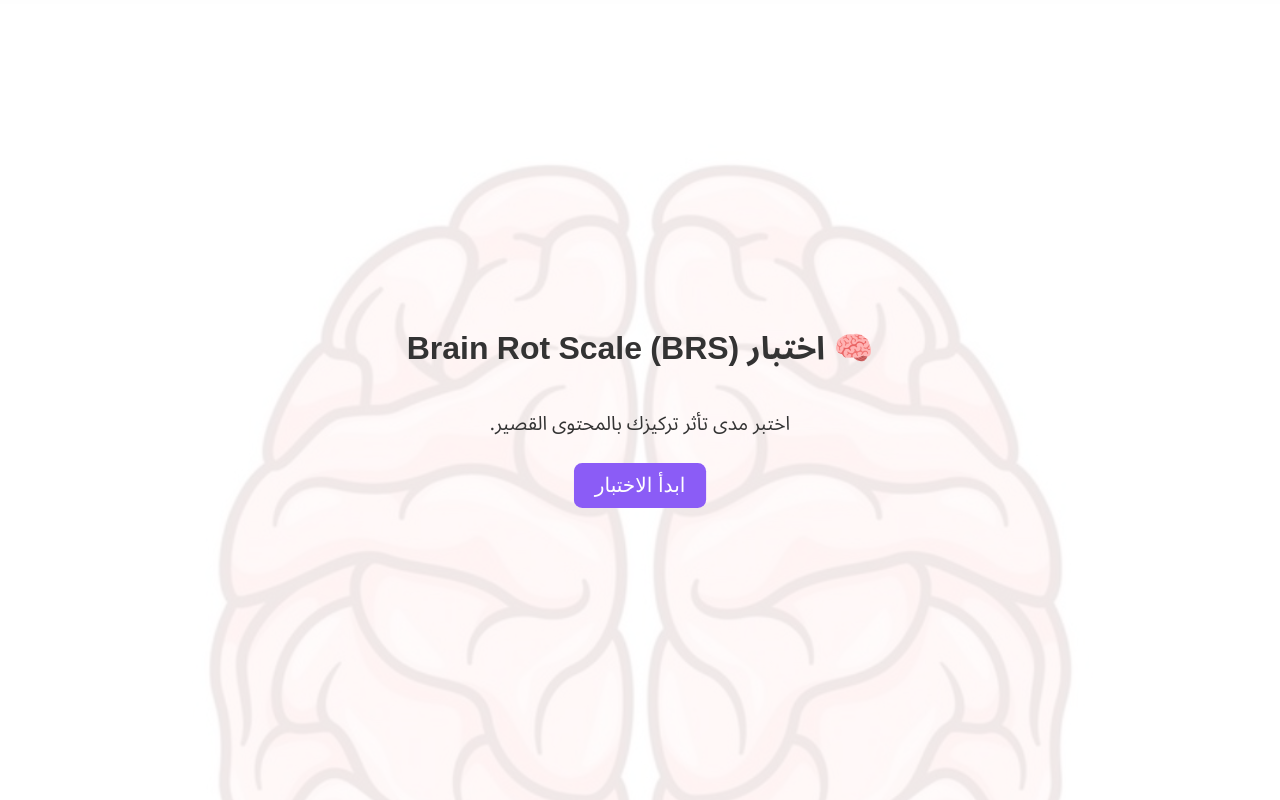
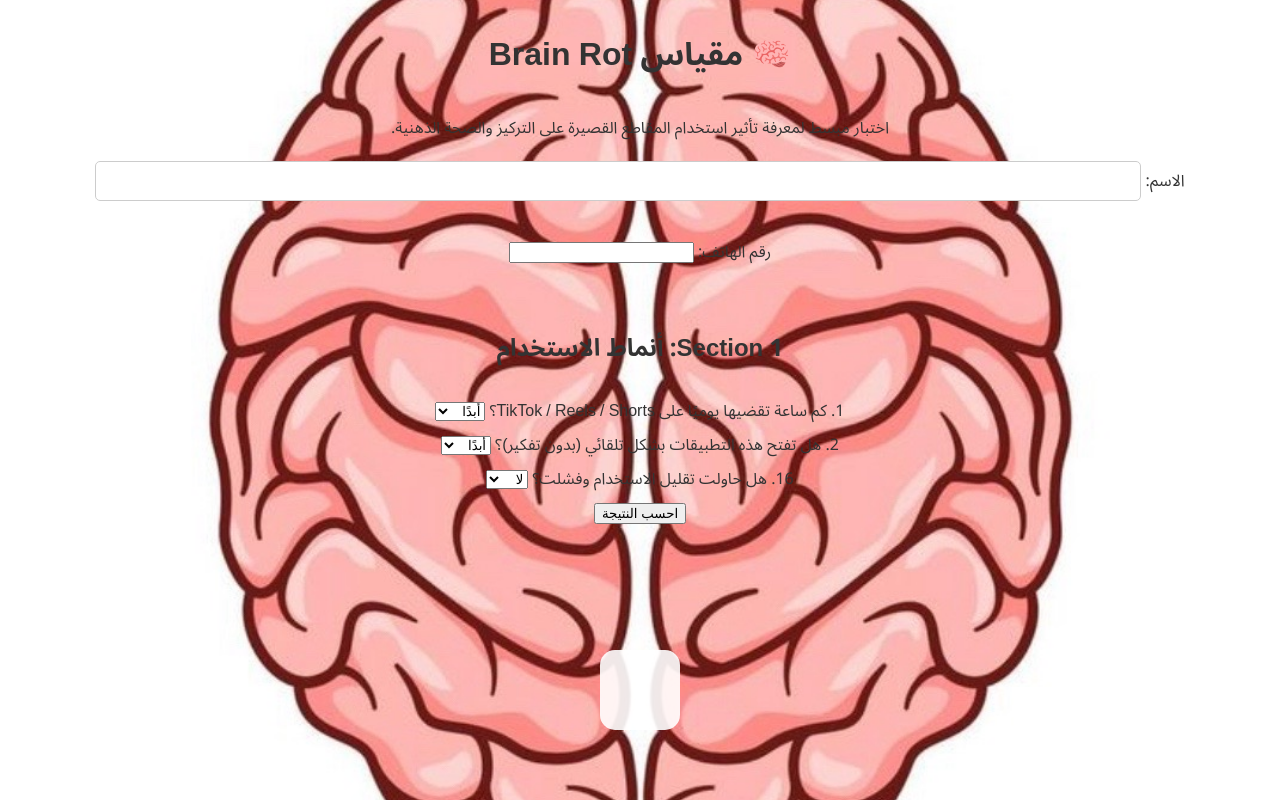
Before and after one commit to amlyaser76-eng/Brain-Rot, a plain HTML site: page index.html in a window 1280 px wide. Shown: the top 800 px of the page. Drawn offline with Linux system fonts and the light colour scheme.

Commit message:
Update index.html

```diff
--- a/index.html
+++ b/index.html
@@ -3,41 +3,56 @@
 <head>
   <meta charset="UTF-8">
   <meta name="viewport" content="width=device-width, initial-scale=1.0">
-  <title>اختبار Brain Rot Scale</title>
+  <title>Brain Rot Scale</title>
   <link rel="stylesheet" href="style.css">
 </head>
 <body>
-  <div id="intro">
-    <div class="intro-content">
-      <h1>🧠 اختبار Brain Rot Scale (BRS)</h1>
-      <p>اختبر مدى تأثر تركيزك بالمحتوى القصير.</p>
-      <button id="startBtn">ابدأ الاختبار</button>
-    </div>
+  <div class="container">
+    <h1>🧠 مقياس Brain Rot</h1>
+    <p class="intro">اختبار مبسط لمعرفة تأثير استخدام المقاطع القصيرة على التركيز والصحة الذهنية.</p>
+
+    <form id="brsForm">
+      <label>الاسم:</label>
+      <input type="text" id="name" name="name" required><br><br>
+
+      <label>رقم الهاتف:</label>
+      <input type="tel" id="phone" name="phone" required><br><br>
+
+      <h2>Section 1: أنماط الاستخدام</h2>
+      <div class="question">1. كم ساعة تقضيها يوميًا على TikTok / Reels / Shorts؟
+        <select name="q1" required>
+          <option value="1">أبدًا</option>
+          <option value="2">نادرًا</option>
+          <option value="3">أحيانًا</option>
+          <option value="4">غالبًا</option>
+          <option value="5">دائمًا</option>
+        </select>
+      </div>
+
+      <div class="question">2. هل تفتح هذه التطبيقات بشكل تلقائي (بدون تفكير)؟
+        <select name="q2" required>
+          <option value="1">أبدًا</option>
+          <option value="2">نادرًا</option>
+          <option value="3">أحيانًا</option>
+          <option value="4">غالبًا</option>
+          <option value="5">دائمًا</option>
+        </select>
+      </div>
+
+      <!-- باقي الأسئلة بنفس الشكل ... -->
+
+      <div class="question">16. هل حاولت تقليل الاستخدام وفشلت؟
+        <select name="q16" required>
+          <option value="1">لا</option>
+          <option value="5">نعم</option>
+        </select>
+      </div>
+
+      <button type="submit">احسب النتيجة</button>
+    </form>
+
+    <div id="result"></div>
   </div>
-
-  <div id="form-container" class="hidden">
-    <div class="question-card">
-      <h2 id="sectionTitle">معلوماتك الشخصية</h2>
-      <div class="input-group">
-        <label>الاسم:</label>
-        <input type="text" id="nameInput" placeholder="اكتب اسمك هنا">
-      </div>
-      <div class="input-group">
-        <label>رقم الهاتف:</label>
-        <input type="text" id="phoneInput" placeholder="اكتب رقم هاتفك">
-      </div>
-      <button id="nextBtn">التالي</button>
-    </div>
-  </div>
-
-  <div id="result" class="hidden">
-    <h2>نتيجتك</h2>
-    <div id="scoreCircle">
-      <span id="scorePercent">0%</span>
-    </div>
-    <h3 id="scoreLevel"></h3>
-  </div>
-
   <script src="script.js"></script>
 </body>
 </html>
```
